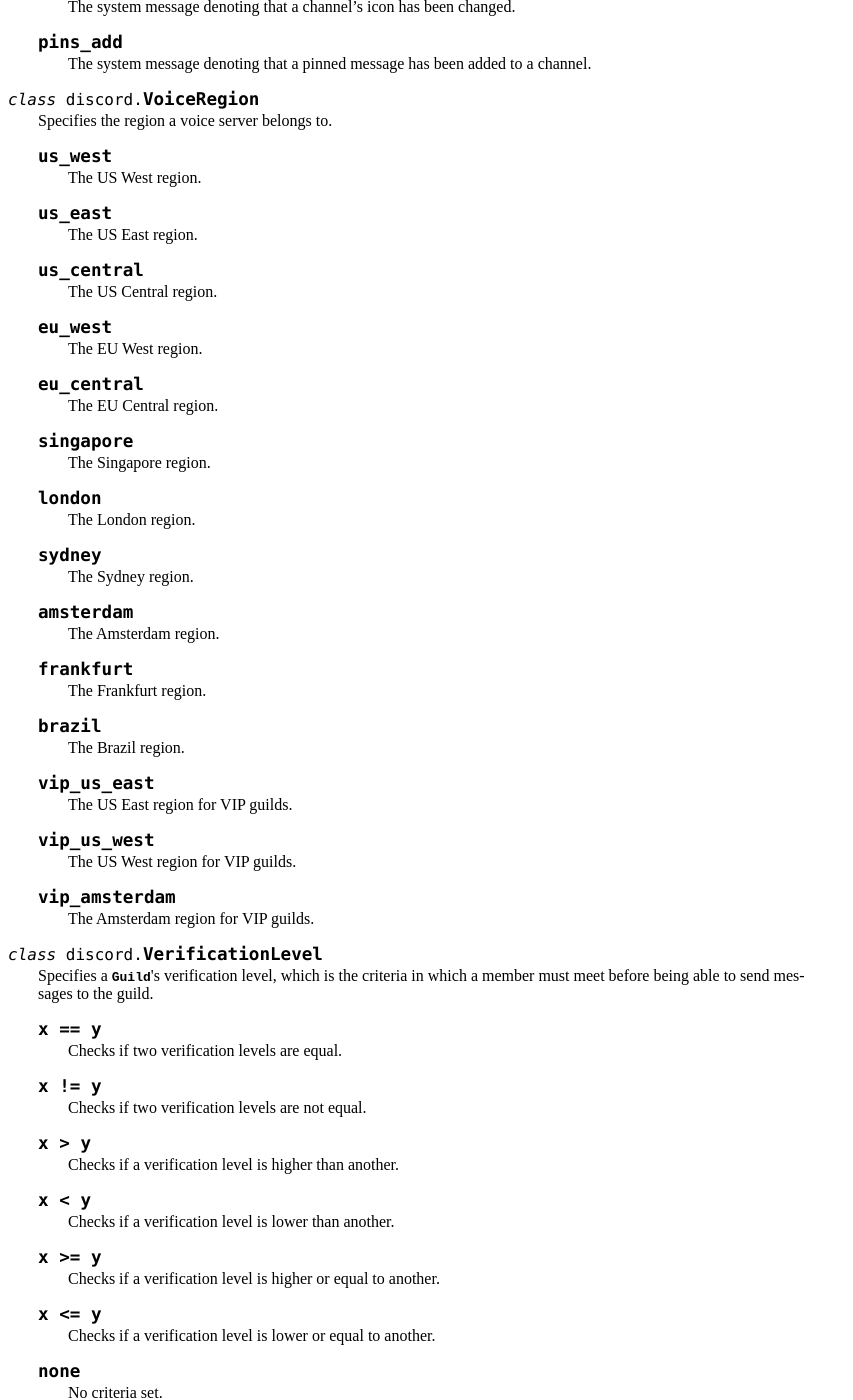
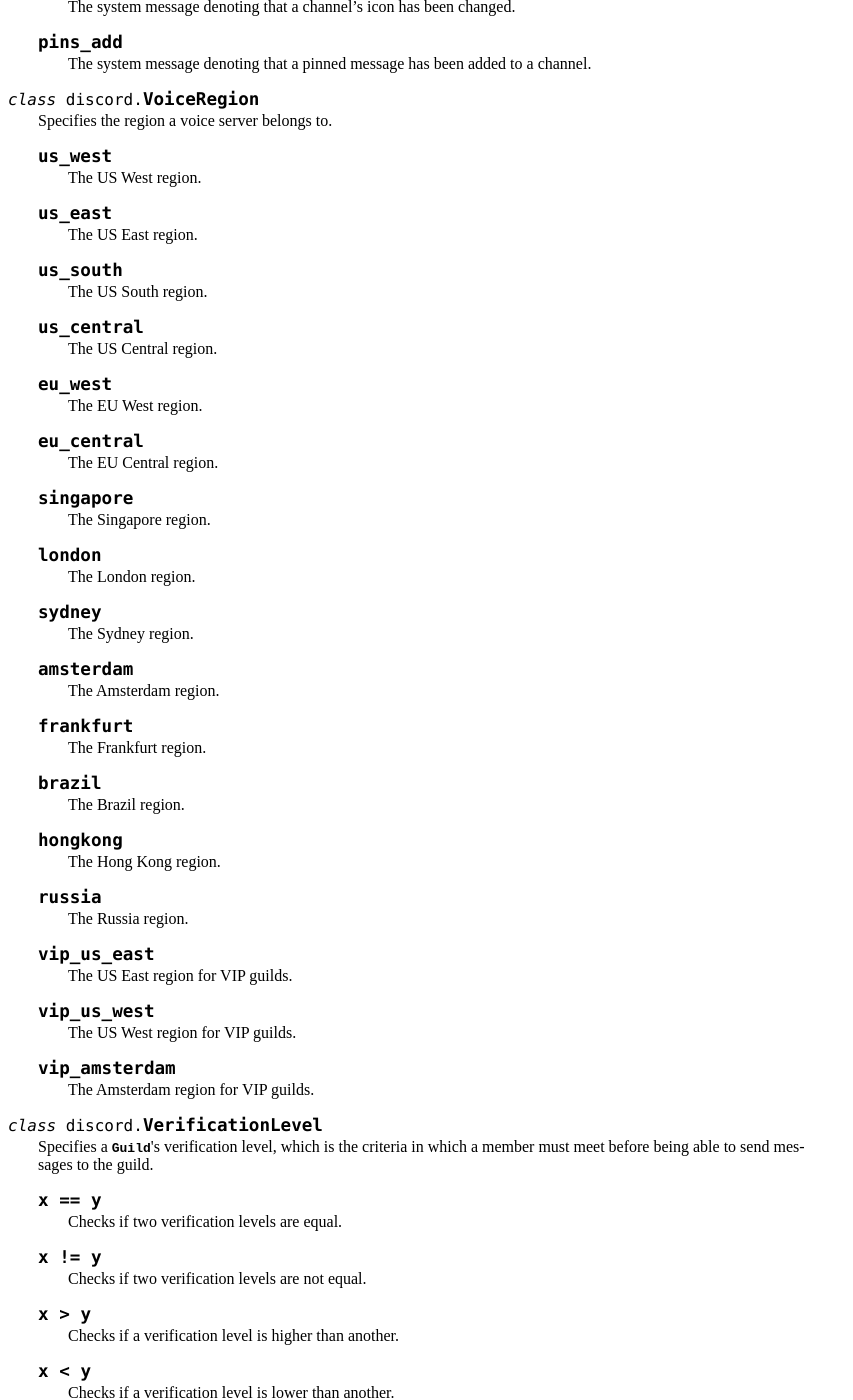
Before and after one commit to spartacus0816/dsbot, a Sphinx documentation site: the page built from docs/api.rst, in a window 1280 px wide and 1400 px high, scrolled down 11362 px. Shown: the whole window, without its empty margins (0-853 px from the left). Built offline with Sphinx 7.4.7, drawn with Linux system fonts in a browser that asks for light colours.

Commit message:
Missing Voice Regions

```diff
--- a/docs/api.rst
+++ b/docs/api.rst
@@ -693,6 +693,9 @@
     .. attribute:: us_east
 
         The US East region.
+    .. attribute:: us_south
+
+        The US South region.
     .. attribute:: us_central
 
         The US Central region.
@@ -721,6 +724,12 @@
     .. attribute:: brazil
 
         The Brazil region.
+    .. attribute:: hongkong
+
+        The Hong Kong region.
+    .. attribute:: russia
+
+        The Russia region.
     .. attribute:: vip_us_east
 
         The US East region for VIP guilds.
```
Also changed, not shown: 1 other file.
